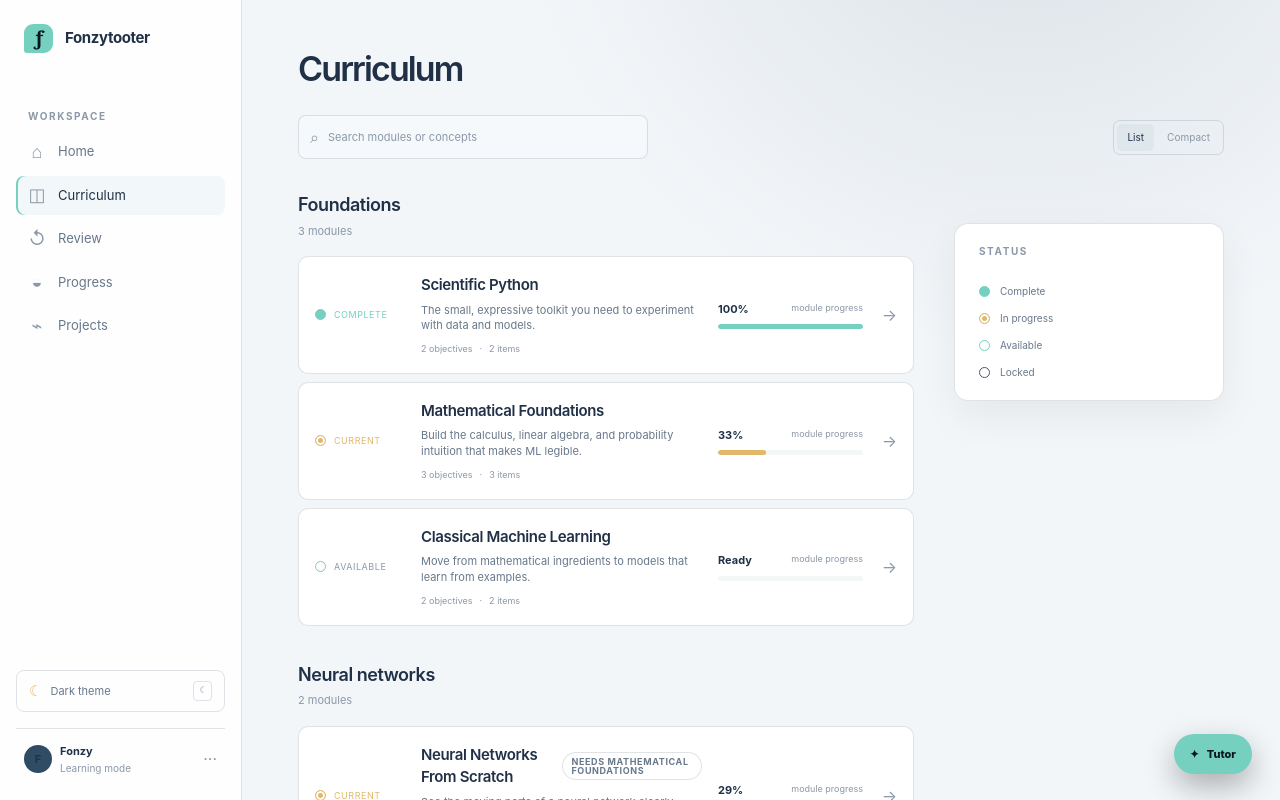
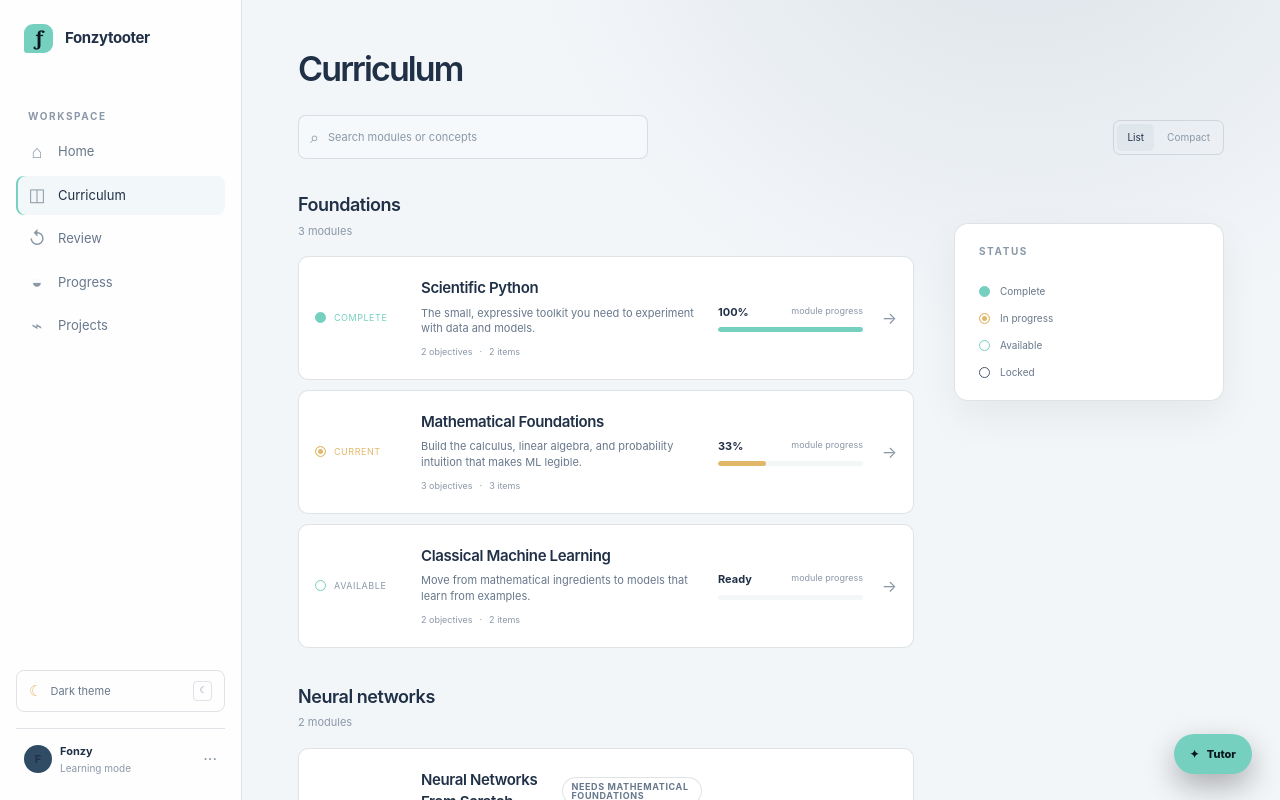
Before and after one commit to johncrowleydev/fonzytooter, a React (Vite) app in the folder web/: page /curriculum in a window 1280 px wide. Shown: the top 800 px of the page. Built offline with nearby package versions, Linux system fonts and the light colour scheme.

Commit message:
fix: restore curriculum card spacing

```diff
--- a/web/src/features/curriculum/Curriculum.tsx
+++ b/web/src/features/curriculum/Curriculum.tsx
@@ -49,7 +49,7 @@ export function Curriculum() {
             return (
               <section key={group} className="grid">
                 <SectionHeading title={group} detail={`${groupModules.length} modules`} />
-                <div className="grid gap-2">
+                <div className="grid gap-2.5">
                   {groupModules.map((module) => (
                     <ModuleRow key={module.id} module={module} />
                   ))}
@@ -99,7 +99,7 @@ function ModuleRow({ module }: { module: (typeof modules)[number] }) {
   return (
     <button
       type="button"
-      className={`grid w-full grid-cols-[90px_minmax(0,1fr)_145px_18px] items-center gap-4 rounded-[10px] border border-[var(--line)] bg-[var(--panel)] px-4 py-[17px] text-left text-[var(--ink)] transition hover:translate-x-0.5 hover:border-[var(--line-strong)] hover:bg-[var(--panel-soft)] max-[860px]:grid-cols-[80px_minmax(0,1fr)_115px_15px] max-[860px]:gap-[11px] max-[640px]:grid-cols-[1fr_15px] max-[640px]:gap-3 max-[640px]:px-3.5 max-[640px]:py-4`}
+      className={`grid w-full grid-cols-[90px_minmax(0,1fr)_145px_18px] items-center gap-4 rounded-[10px] border border-[var(--line)] bg-[var(--panel)] px-4 py-5 text-left text-[var(--ink)] transition hover:translate-x-0.5 hover:border-[var(--line-strong)] hover:bg-[var(--panel-soft)] max-[860px]:grid-cols-[80px_minmax(0,1fr)_115px_15px] max-[860px]:gap-[11px] max-[640px]:grid-cols-[1fr_15px] max-[640px]:gap-3 max-[640px]:px-3.5 max-[640px]:py-4`}
       onClick={() => navigate(`/curriculum/${module.id}`)}
     >
       <div
```
